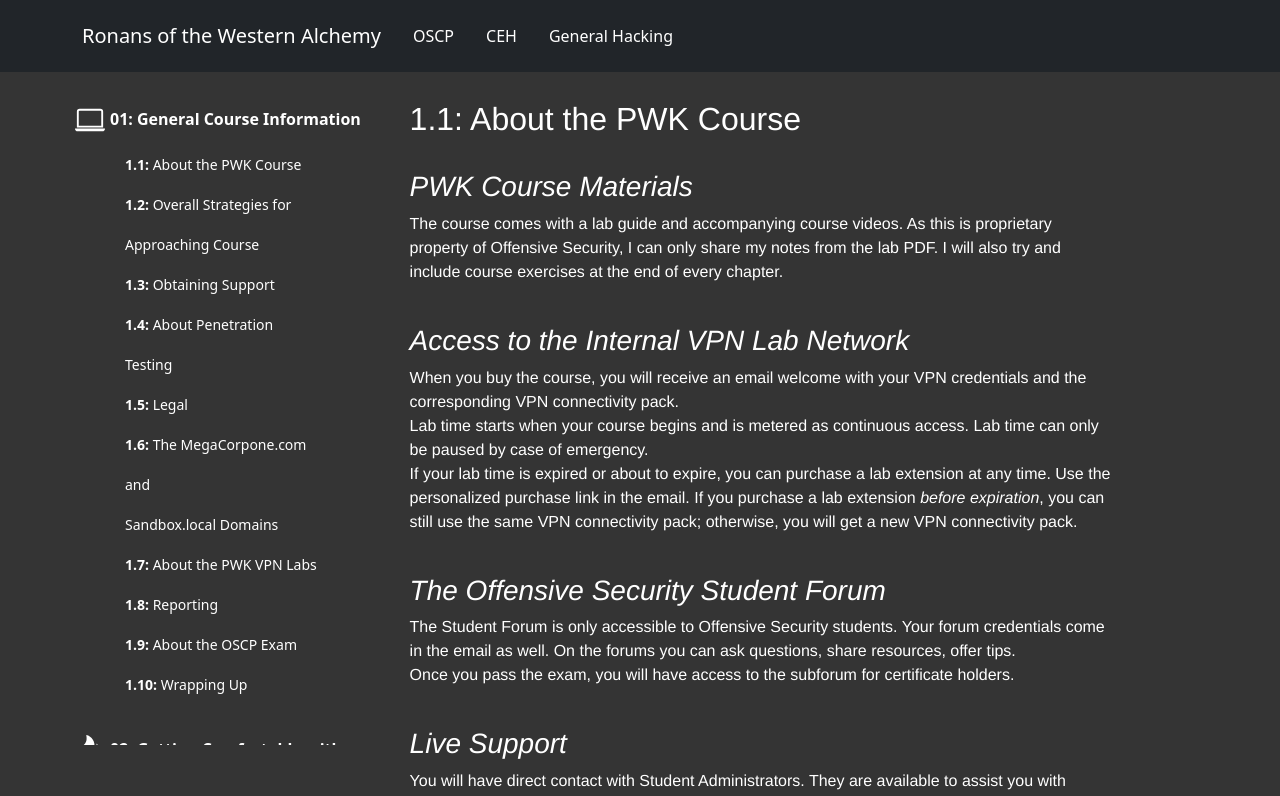
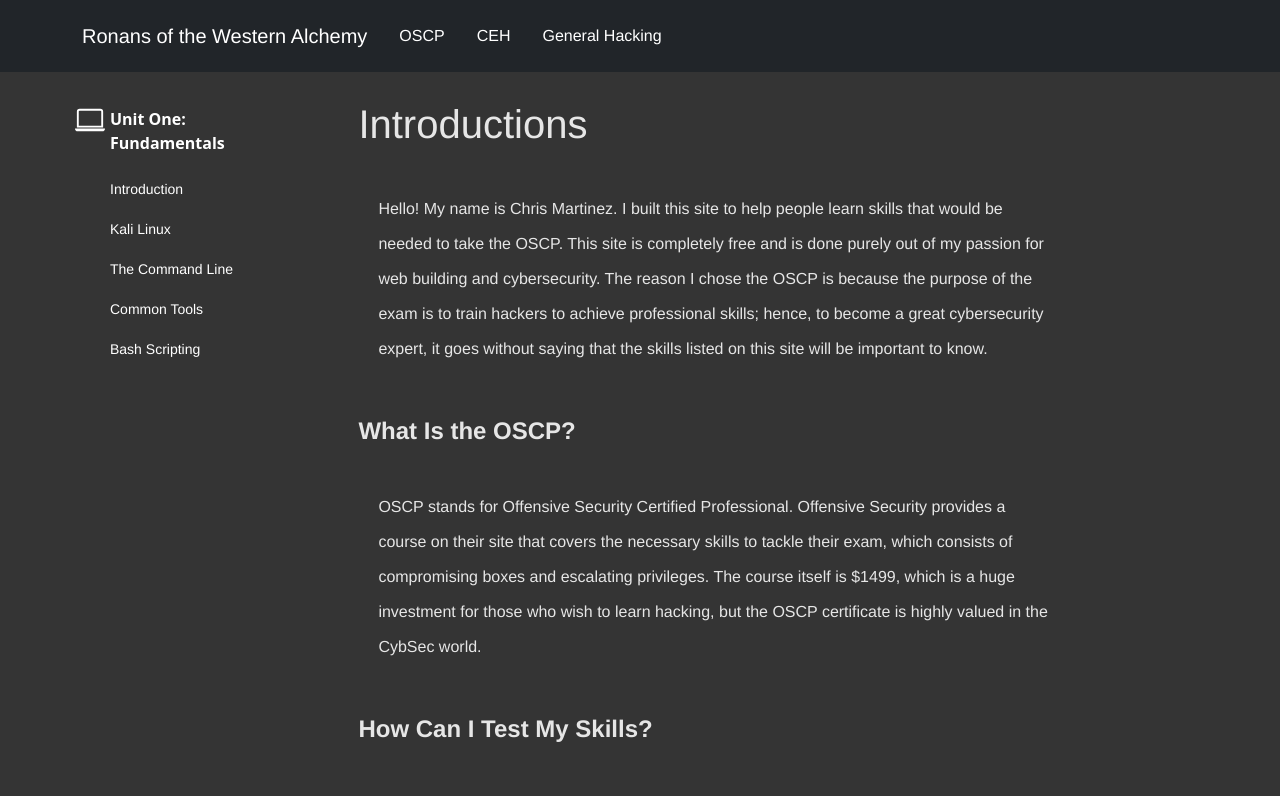
Before and after one commit to ifmycodecouldtalk/Ronin-Of-The-Western-Alchemy, a React (Create React App) app: page /oscp in a window 1280 px wide. Shown: the top 796 px of the page. Built offline with nearby package versions, Linux system fonts and the light colour scheme.

Commit message:
reformatting of content

```diff
--- a/src/pages/Oscp-helpers.js
+++ b/src/pages/Oscp-helpers.js
@@ -1,129 +1,126 @@
 const helpers ={
     renderPage(page) {
         switch(page){
-            case '1.1':
+            case 'introductions':
                 return (
-                    <div className="chapter-01-content helvetica-text">
-                        <h2>1.1: About the PWK Course</h2>
-                        <br />
-                        <h3 className="subheading"><i>PWK Course Materials</i></h3>
-                            <p>The course comes with a lab guide and accompanying course videos. As this
-                                is proprietary property of Offensive Security, I can only share my notes
-                                from the lab PDF. I will also try and include course exercises at the end of
-                                every chapter.
+                    <div className="introductions-page helvetica-text page">
+                        <h1>Introductions</h1><br />
+                            <p>Hello! My name is Chris Martinez. I built this site to help people learn skills
+                                that would be needed to take the OSCP. This site is completely free and is done
+                                purely out of my passion for web building and cybersecurity. The reason I chose
+                                the OSCP is because the purpose of the exam is to train hackers to achieve
+                                professional skills; hence, to become a great cybersecurity expert, it goes without
+                                saying that the skills listed on this site will be important to know.
                             </p>
                         <br />
-                        <h3 className="subheading"><i>Access to the Internal VPN Lab Network</i></h3>
-                            <p>When you buy the course, you will receive an email welcome with your VPN credentials
-                                and the corresponding VPN connectivity pack.
-                                <br />
-                                Lab time starts when your course begins and is metered as continuous access. Lab time
-                                can only be paused by case of emergency.
-                                <br />
-                                If your lab time is expired or about to expire, you can purchase a lab extension
-                                at any time. Use the personalized purchase link in the email. If you purchase a
-                                lab extension <i>before expiration</i>, you can still use the same VPN connectivity pack;
-                                otherwise, you will get a new VPN connectivity pack.
+                        <h4><b>What Is the OSCP?</b></h4><br />
+                            <p>OSCP stands for Offensive Security Certified Professional. Offensive Security
+                                provides a course on their site that covers the necessary skills to tackle their exam,
+                                which consists of compromising boxes and escalating privileges. The course itself is
+                                $1499, which is a huge investment for those who wish to learn hacking, but the
+                                OSCP certificate is highly valued in the CybSec world.
                             </p>
                         <br />
-                        <h3 className="subheading"><i>The Offensive Security Student Forum</i></h3>
-                            <p>The Student Forum is only accessible to Offensive Security students. Your forum credentials come
-                                in the email as well. On the forums you can ask questions, share resources, offer tips.
-                                <br />
-                                Once you pass the exam, you will have access to the subforum for certificate holders.
-                            </p>
-                        <br />
-                        <h3 className="subheading"><i>Live Support</i></h3>
-                            <p>You will have direct contact with Student Administrators. They are available to assist you
-                                with technical issues and clarify items in the course material and exercises.
-                            </p>
-                        <br />
-                        <h3 className="subheading"><i>OSCP Exam Attempt</i></h3>
-                            <p>Included with your purchase of the PWK course is an attempt at the OSCP certification exam.
-                                You have 120 days after the end of your lab time to take the exam. If your exam expires, you
-                                can purchase another one for 120 days. If you purchase a lab extension with an unused exam
-                                attempt, you will have 120 days after the last day of your lab extension.
-                                <br />
-                                To book the exam, use your personalized scheduling link in the email.
+                        <h4><b>How Can I Test My Skills?</b></h4><br />
+                            <p>When you feel confident after reading these pages, you can try out your hacking skills
+                                by going to sites like HackTheBox (<i>which I recommend</i>) or TryHackMe. Try these out with
+                                as little help as possible. Once you feel comfortable tackling boxes, try finding some
+                                Capture the Flag (CTF) games and grind those out until you feel skillful enough to try
+                                the OSCP exam itself.
                             </p>
                     </div>
                 )
-            case '1.2':
+            case 'kali_linux':
                 return (
-                    <div className="chapter-01-content helvetica-text">
-                        <h2>1.2: Overall Strategies for Approaching Course</h2><br />
-                            <p>The following is recommended as a general approach to the course materials:</p>
-                            <ul>
-                                <li>Review all information in welcome and course information emails</li>
-                                <li>Review the course materials</li>
-                                <li>Complete all the course exercises</li>
-                                <li>Attack the lab machines <i>(*Note: I will cover this when we get there)</i></li>
-                            </ul>
-                            <br />
-                        <h3 className="subheading"><i>Welcome and Course Information Emails</i></h3>
-                            <p>Be sure to read these emails because as you saw in 1.1, they contain a lot
-                                of necessary links and credentials for your course.
+                    <div className="kali_linux-page helvetica-text page">
+                        <h1>Kali Linux</h1><br />
+                        <p>Kali Linux is a Debian-based operating system developed and maintained by Offensive Security.
+                            It comes loaded with tools used for the average penetration test. These tools include:
+                            <i> Metasploit, Nmap, Wireshark, and Aircrack-ng</i> to name a few.
+                        </p>
+                        <br />
+                        <h4><b>Booting Up Kali Linux</b></h4><br />
+                            <p>Begin by downloading the official Kali Linux image and virtual machine software of your choosing.
+                                As a security professional, you should get in the habit of verifying every file you download to
+                                prohibit unnecessary risk.
+                            </p>
+                            <p>The default credentials for Kali is the word 'kali' for both username and password.
+                                Once you are logged in, type <code>passwd</code> to change the password. Be careful
+                                not to log in as 'root', as root user is unrestricted and a stray command could damage
+                                the machine. If you need elevated privileges for a command, prepend it with the word
+                                <code>sudo</code>. For example: <code>sudo apt-get install [package]</code>
                             </p>
                         <br />
-                        <h3 className="subheading"><i>Course Materials</i></h3>
-                            <p>The course comes with a lab guide and course videos. It's advised to use both resources,
-                                opting first with whichever matches your learning style, but nonetheless using both to
-                                synthesize your learning. Treat the course as a marathon and not a sprint; don't be
-                                afraid to spend more time on difficult parts before advancing in the course.
+                        <h4><b>The Kali Menu</b></h4><br />
+                            <p>Navigate the menu to view your applications, which are sorted out by their primary
+                                roles. Take some time to familiarize yourself with the menu.
                             </p>
+                            <div className="text-center">
+                                <img src='/oscp/kali-menu.jpg' className="IMG_kali-menu" alt='kali menu' />
+                                <p><i>The Kali Menu</i></p>
+                            </div>
                         <br />
-                        <h3 className="subheading"><i>Course Exercises</i></h3>
-                            <p>It is recommended that you fully complete the exercises provided at the end of each module
-                                prior to moving on to the next module. They will test your understanding and build confidence
-                                moving forward. <u>Note:</u> some of these exercises are going to be difficult and will require
-                                a significant amount of time. It is encouraged to be persistent, especially on tougher exercises.
-                                OffSec encourages a "Try Harder" mindset.
+                        <h4><b>Kali Documentation</b></h4><br />
+                            <p>Below are some resources to learn more about Kali Linux:</p>
+                            <ul>
+                                <li><a href="http://docs.kali.org" target="_blank">The Kali Linux Official Documentation</a></li>
+                                <li><a href="https://forums.kali.org" target="_blank">The Kali Linux Support Forums</a></li>
+                                <li><a href="https://tools.kali.org" target="_blank">The Kali Linux Tools Site</a></li>
+                                <li><a href="https://bugs.kali.org" target="_blank">The Kali Linux Bug Tracker</a></li>
+                                <li><a href="https://kali.training" target="_blank">The Kali Linux Training</a></li>
+                            </ul>
+                        <br />
+                        <h4><b>Finding Your Way Around Kali</b></h4><br />
+                            <p><b><u>Important Directories</u></b></p>
+                            <p>Below are the important Linux directories every user should know:</p>
+                            <ul>
+                                <li><b>/bin</b> - basic programs like <code>ls cd cat</code></li>
+                                <li><b>/sbin</b> - system programs like <code>fdisk mkfs sysctl</code></li>
+                                <li><b>/etc</b> - configuration files</li>
+                                <li><b>/tmp</b> - temporary files (typically deleted on boot)</li>
+                                <li><b>/usr/bin</b> - applications like nmap, apt, ncat</li>
+                                <li><b>/usr/share</b> - application support and data files</li>
+                            </ul>
+                            <p><u><b>Man</b></u></p>
+                            <p>Most commands in Linux distros come with bits of formal documentation. If you're ever curious
+                                about a command, type <code>man [command]</code> to open up the documentation page for the
+                                command.
                             </p>
+                            <p><b><u>Commands You Should Know</u></b></p>
+                            <p>If you are new to Linux, you should take some time to familiarize yourself with the
+                                following commands:<br /> <code>ls, cd, mkdir, man, touch, rm</code>
+                            </p>
+                            <p><b><u>Finding Files in Kali Linux</u></b></p>
+                            <p>The three most common commands for finding files are <i>find, locate, and which</i></p>
+                            <ul>
+                                <li><code>which</code>: searches through directories defined in $PATH for a given file name.
+                                If a match is found, <b>which</b> will return the full path.</li>
+                                <li><code>locate</code>: the quickest of the three, locate uses a local database to find file
+                                location</li>
+                                <li><code>find</code>: most flexible and complex of the three. The code below performs
+                                a recursive search in the root directory for any file that starts with 'sbd'</li>
+                                <p><code>find / -name sbd*</code></p>
+                            </ul>
                         <br />
-                        <h3 className="subheading"><i>PWK Labs</i></h3>
-                            <p>Once you complete the course material, you should be confident in tackling the labs with
-                                the goal of compromising the machines and escalating privileges. These are just my notes, so I
-                                cannot give you access to these labs; however, there are <b>FREE</b> resources that I recommend
-                                to test your skills in compromising machines. These include &nbsp;
-                                <a _target="blank" href="https://www.hackthebox.com/" className="subsection">HackTheBox</a> and
-                                <a _target="blank" href="https://tryhackme.com/" className="subsection">TryHackMe</a>.
-                            </p>
+                        <h4><b>Managing Kali Linux Services</b></h4><br />
                     </div>
                 )
-            case '1.3':
+            case 'the_command_line':
                 return (
-                    <div className="chapter-01-content helvetica-text">
-                        <h2>1.3: Obtaining Support</h2><br />
-                            <p>The PWK is not a fixed-pace course. You can go at your own pace, spending additional
-                                time on topics that are difficult for you. Don't be afraid of wrestling harder topics.
-                                <br /><br />
-                                There are times when it is appropriate, however, to contact support. Please understand
-                                that support will expect that you have gone over all course materials before trying to
-                                tackle the labs and will not hesitate to refer you back to the course materials if
-                                needed. Check Offensive Security's FAQ, and if no solution is found try the Student Forums.
-                                <br /><br />
-                                If you still need help, you can contact Student Administrators by visiting Live Support
-                                or by sending an email.
-                            </p>
+                    <div className="introductions-page helvetica-text">
+                        <h2>The Command Line</h2>
                     </div>
                 )
-            case '1.4':
+            case 'common_tools':
                 return (
-                    <div className="chapter-01-content helvetica-text">
-                        <h2>1.4: About Penetration Testing</h2><br />
-                            <p>A <u>pentration test</u> is an ongoing cycle of research and attack against
-                            a target or boundary. The attack should be <b>structured, calculated, </b>and, when
-                            possible, verified in a lab before being implemented on a live target. The
-                            cycle is pictured as such:</p>
-                            <div className="text-center">
-                                <img src='/oscp/figure_1_4_1.png' className="figure-1-4-1" alt='pentest diagram' />
-                                <p><i>Figure 1: Diagram of Pentest Methodology</i></p>
-                            </div>
-                            <p>As the model suggests, the more information you gather, the higher the probability
-                                of a successful penetration test. Once initial target is penetrated, you would
-                                typically start the cycle again. For example, you might gather information
-                                about the internal network in order to penetrate deeper.
-                            </p>
+                    <div className="introductions-page helvetica-text">
+                        <h2>Common Tools</h2>
+                    </div>
+                )
+            case 'bash_scripting':
+                return (
+                    <div className="introductions-page helvetica-text">
+                        <h2>Bash Scripting</h2>
                     </div>
                 )
         }
--- a/src/pages/Oscp.css
+++ b/src/pages/Oscp.css
@@ -5,7 +5,7 @@
     position: fixed;
     top: 105px;
     left: 75px;
-    width: 25vw;
+    width: 20vw;
     height: 80vh;
     overflow-y: auto;
 }
@@ -16,13 +16,13 @@
     position: relative;
     top: -28px;
     left: 35px;
-    width: 20vw;
+    width: 15vw;
 }
 .chapter-subsections {
     position: relative;
     top: -30px;
-    left: 50px;
-    width: 15vw;
+    left: 35px;
+    width: 13vw;
 }
 .subsection {
     font-size: 14px;
@@ -37,15 +37,25 @@
 }
 .content {
     position: absolute;
-    left: 32vw;
+    left: 28vw;
     top: 100px;
-    color: white;
-    width: 55vw;
+    color: rgb(230, 230, 230);
+    width: 53vw;
+    line-height: 35px;
 }
 .helvetica-text {
     font-family: 'Helvetica';
 }
-.figure-1-4-1 {
+.IMG_kali-menu {
     width: 500px;
     height: auto;
 }
+a {
+    color: white;
+    text-decoration: none;
+    font-family: 'helvetica';
+}
+.page > p, .page > ul {
+    position: relative;
+    left: 20px;
+}
--- a/src/pages/Oscp.js
+++ b/src/pages/Oscp.js
@@ -6,7 +6,7 @@
     constructor(props){
         super(props);
         this.state = {
-            currentPage: '1.1'
+            currentPage: 'introductions'
         };
         this.changePage = this.changePage.bind(this);
     }
@@ -24,33 +24,13 @@
                         <svg xmlns="http://www.w3.org/2000/svg" width="30" height="30" fill="currentColor" className="bi bi-laptop" viewBox="0 0 16 16">
                             <path d="M13.5 3a.5.5 0 0 1 .5.5V11H2V3.5a.5.5 0 0 1 .5-.5h11zm-11-1A1.5 1.5 0 0 0 1 3.5V12h14V3.5A1.5 1.5 0 0 0 13.5 2h-11zM0 12.5h16a1.5 1.5 0 0 1-1.5 1.5h-13A1.5 1.5 0 0 1 0 12.5z"/>
                         </svg>
-                        <p className='chapter-title'><b>01: General Course Information</b></p>
+                        <p className='chapter-title'><b>Unit One: Fundamentals</b></p>
                         <div className='chapter-subsections'>
-                            <a className='subsection' onClick={() => this.changePage('1.1')}><b>1.1:</b> About the PWK Course</a><br />
-                            <a className='subsection' onClick={() => this.changePage('1.2')}><b>1.2:</b> Overall Strategies for Approaching Course</a><br />
-                            <a className='subsection' onClick={() => this.changePage('1.3')}><b>1.3:</b> Obtaining Support</a><br />
-                            <a className='subsection' onClick={() => this.changePage('1.4')}><b>1.4:</b> About Penetration Testing</a><br />
-                            <a className='subsection'><b>1.5:</b> Legal</a><br />
-                            <a className='subsection'><b>1.6:</b> The MegaCorpone.com and <br />Sandbox.local Domains</a><br />
-                            <a className='subsection'><b>1.7:</b> About the PWK VPN Labs</a><br />
-                            <a className='subsection'><b>1.8:</b> Reporting</a><br />
-                            <a className='subsection'><b>1.9:</b> About the OSCP Exam</a><br />
-                            <a className='subsection'><b>1.10:</b> Wrapping Up</a><br />
-                        </div>
-                    </div>
-                    <div className='chapter-02 white-text'>
-                        <svg xmlns="http://www.w3.org/2000/svg" width="30" height="30" fill="currentColor" className="bi bi-fire" viewBox="0 0 16 16">
-                            <path d="M8 16c3.314 0 6-2 6-5.5 0-1.5-.5-4-2.5-6 .25 1.5-1.25 2-1.25 2C11 4 9 .5 6 0c.357 2 .5 4-2 6-1.25 1-2 2.729-2 4.5C2 14 4.686 16 8 16Zm0-1c-1.657 0-3-1-3-2.75 0-.75.25-2 1.25-3C6.125 10 7 10.5 7 10.5c-.375-1.25.5-3.25 2-3.5-.179 1-.25 2 1 3 .625.5 1 1.364 1 2.25C11 14 9.657 15 8 15Z"/>
-                        </svg>
-                        <p className='chapter-title'><b>02: Getting Comfortable with Kali Linux</b></p>
-                        <div className='chapter-subsections'>
-                            <p className='subsection'>2.1: Booting Up Kali Linux</p>
-                            <p className='subsection'>2.2: The Kali Menu</p>
-                            <p className='subsection'>2.3: Kali Documentation</p>
-                            <p className='subsection'>2.4: Finding Your Way Around Kali</p>
-                            <p className='subsection'>2.5: Managing Kali Linux Services</p>
-                            <p className='subsection'>2.6: Searching, Installing, and Removing Tools</p>
-                            <p className='subsection'>2.7: Wrapping Up</p>
+                            <a className='subsection' onClick={() => this.changePage('introductions')}> Introduction</a><br />
+                            <a className='subsection' onClick={() => this.changePage('kali_linux')}> Kali Linux</a><br />
+                            <a className='subsection' onClick={() => this.changePage('the_command_line')}> The Command Line</a><br />
+                            <a className='subsection' onClick={() => this.changePage('common_tools')}> Common Tools</a><br />
+                            <a className='subsection' onClick={() => this.changePage('bash_scripting')}> Bash Scripting</a><br />
                         </div>
                     </div>
                 </div>
```
Also changed, not shown: public/oscp/kali-menu.jpg (added).
